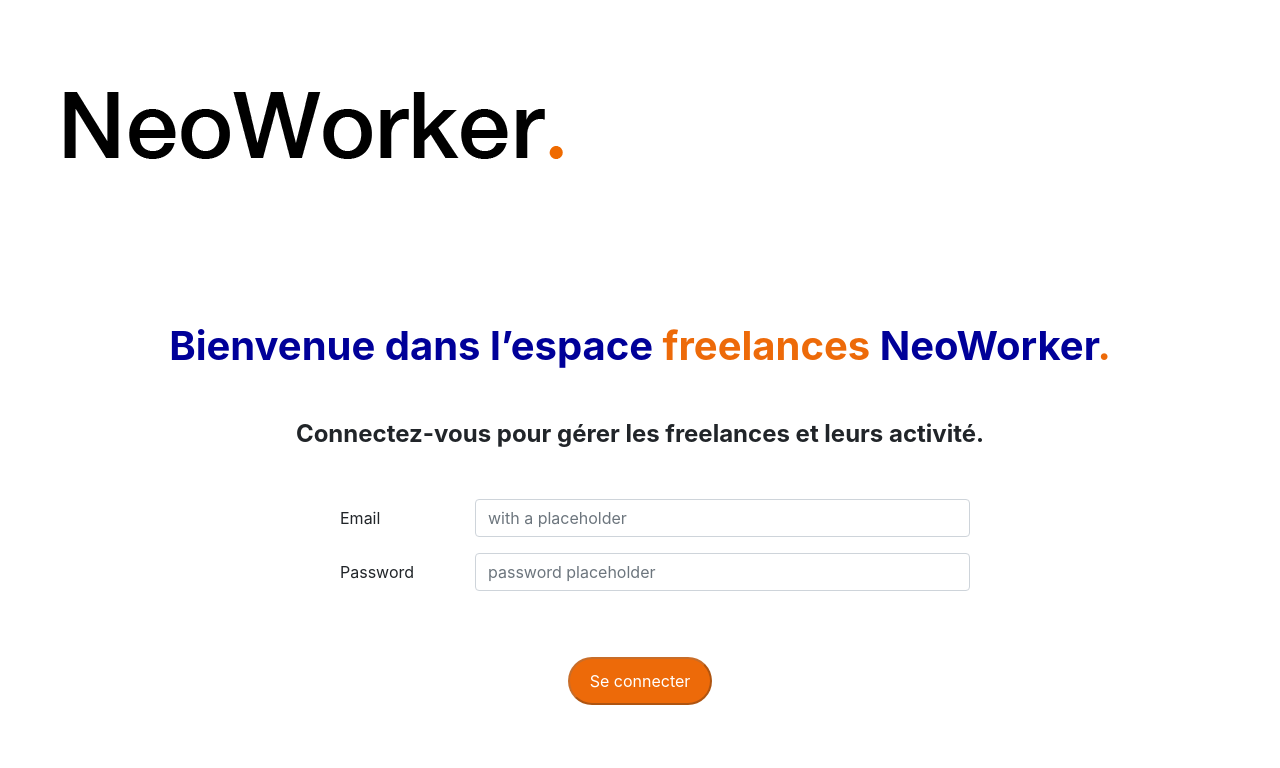
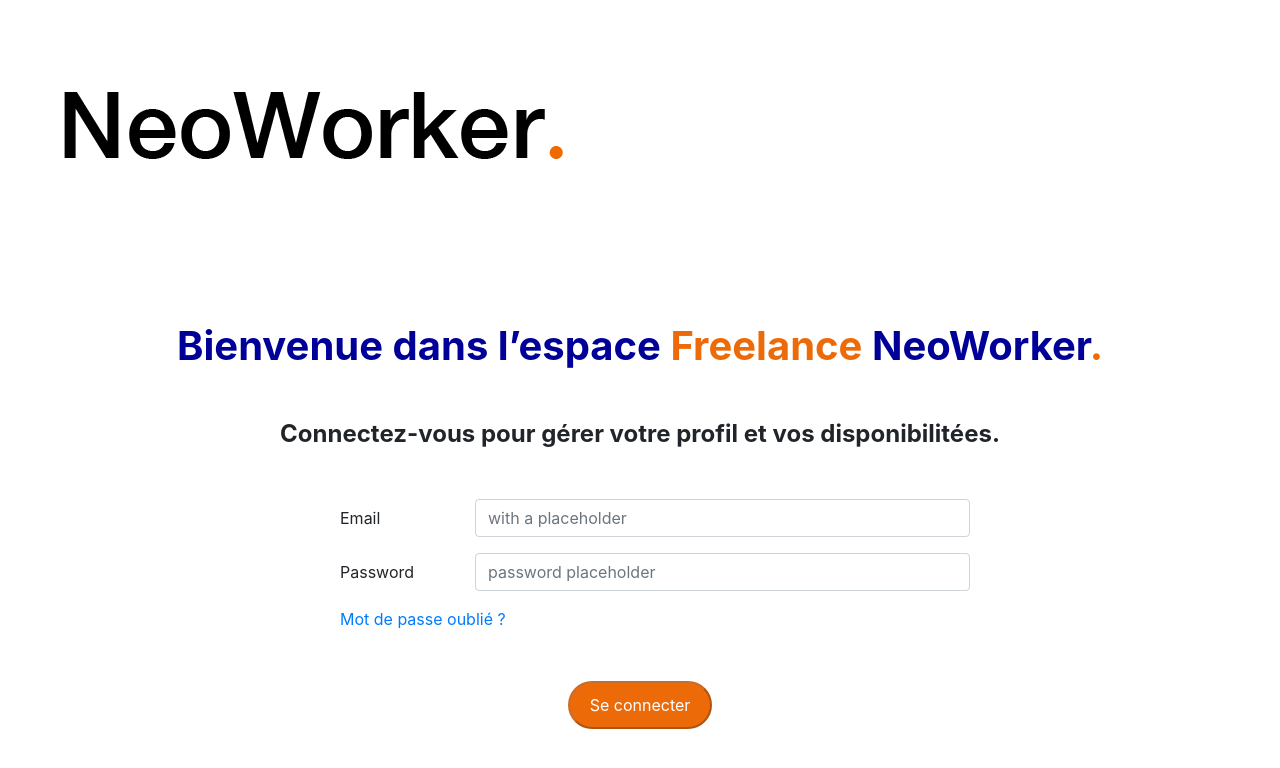
Before and after one commit to kinou-wild/NeoWorker-WildCodeSchool-Projet3, a React (Create React App) app in the folder front/: page / in a window 1280 px wide. Shown: the top 768 px of the page. Built offline with nearby package versions, Linux system fonts and the light colour scheme.

Commit message:
ajout de mdp oublié pour connexion static pages

```diff
--- a/front/src/components/admin/LandingAdmin.js
+++ b/front/src/components/admin/LandingAdmin.js
@@ -27,16 +27,17 @@
         <FormGroup row>
         <Label for="exampleEmail" sm={2}>Email</Label>
         <Col sm={10}>
-          <Input className='inputEmail' type="email" name="email" id="exampleEmail" placeholder="with a placeholder" />
+          <Input className='inputEmail' type="email" name="email" id="exampleEmail" placeholder="Email" />
         </Col>
       </FormGroup>
       <FormGroup row>
         <Label for="examplePassword" sm={2}>Password</Label>
         <Col sm={10}>
-          <Input className='inputPassword' type="password" name="password" id="examplePassword" placeholder="password placeholder" />
+          <Input className='inputPassword' type="password" name="password" id="examplePassword" placeholder="Mot de passe" />
         </Col>
       </FormGroup>
       </Form>
+        <a href='/'>Mot de passe oublié</a>
       </div>
       <div className="text-center">
         <button className='btnConnection' disabled={!validateForm()} type="submit">
--- a/front/src/components/user/LandingUser.js
+++ b/front/src/components/user/LandingUser.js
@@ -19,8 +19,8 @@
       <div className='landing'>
         <img className='logoLanding' src = {logo} alt='logo' />
         <div className='landingText'>
-        <h1 className='landingH1'>Bienvenue dans l’espace <span className='textModif'>freelances</span> NeoWorker<span className='textModif'>.</span></h1>
-        <h2 className='landingH2'>Connectez-vous pour gérer les freelances et leurs activité.</h2>
+        <h1 className='landingH1'>Bienvenue dans l’espace <span className='textModif'>Freelance</span> NeoWorker<span className='textModif'>.</span></h1>
+        <h2 className='landingH2'>Connectez-vous pour gérer votre profil et vos disponibilitées.</h2>
         </div>
         <div className='connectingForm'>
         <Form onSubmit={handleSubmit}>
@@ -37,6 +37,7 @@
         </Col>
       </FormGroup>
       </Form>
+      <a href='/'>Mot de passe oublié ?</a>
       </div>
       <div className="text-center">
         <button className='btnConnection' disabled={!validateForm()} type="submit">
```
